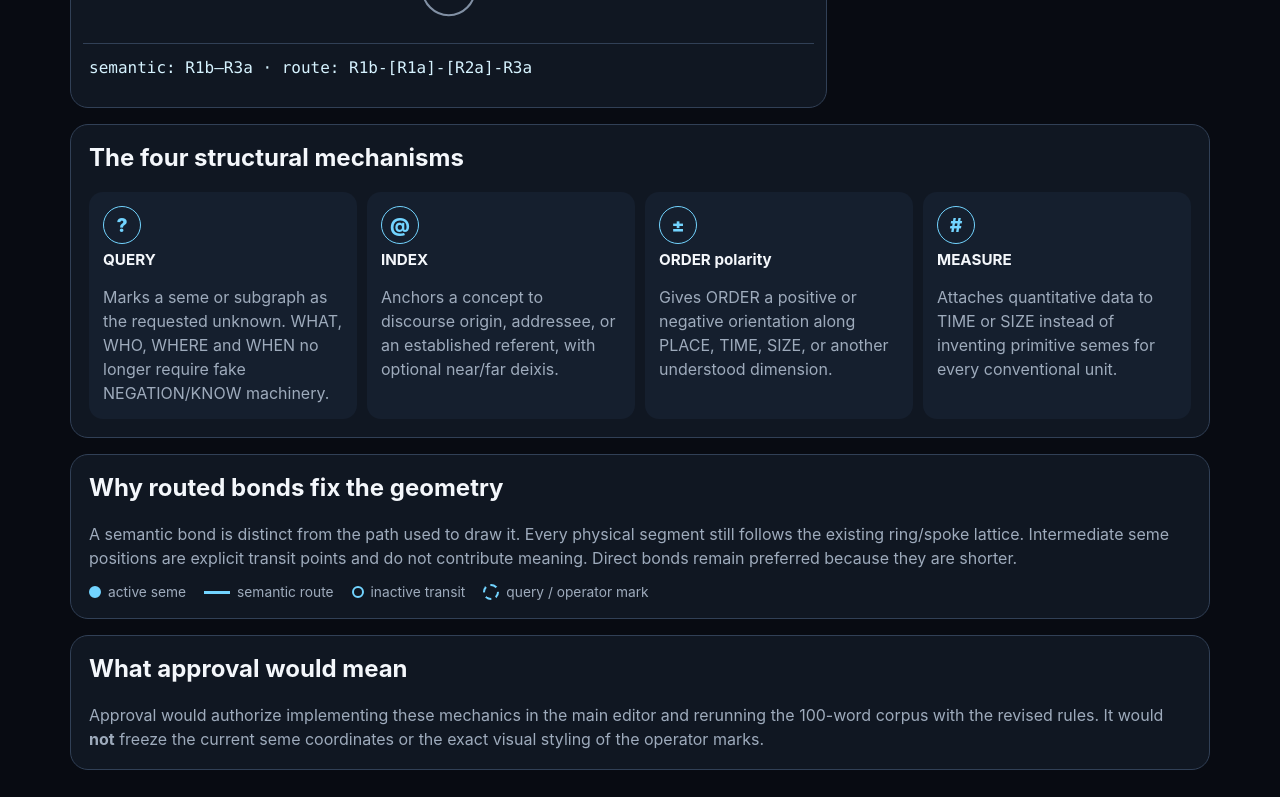
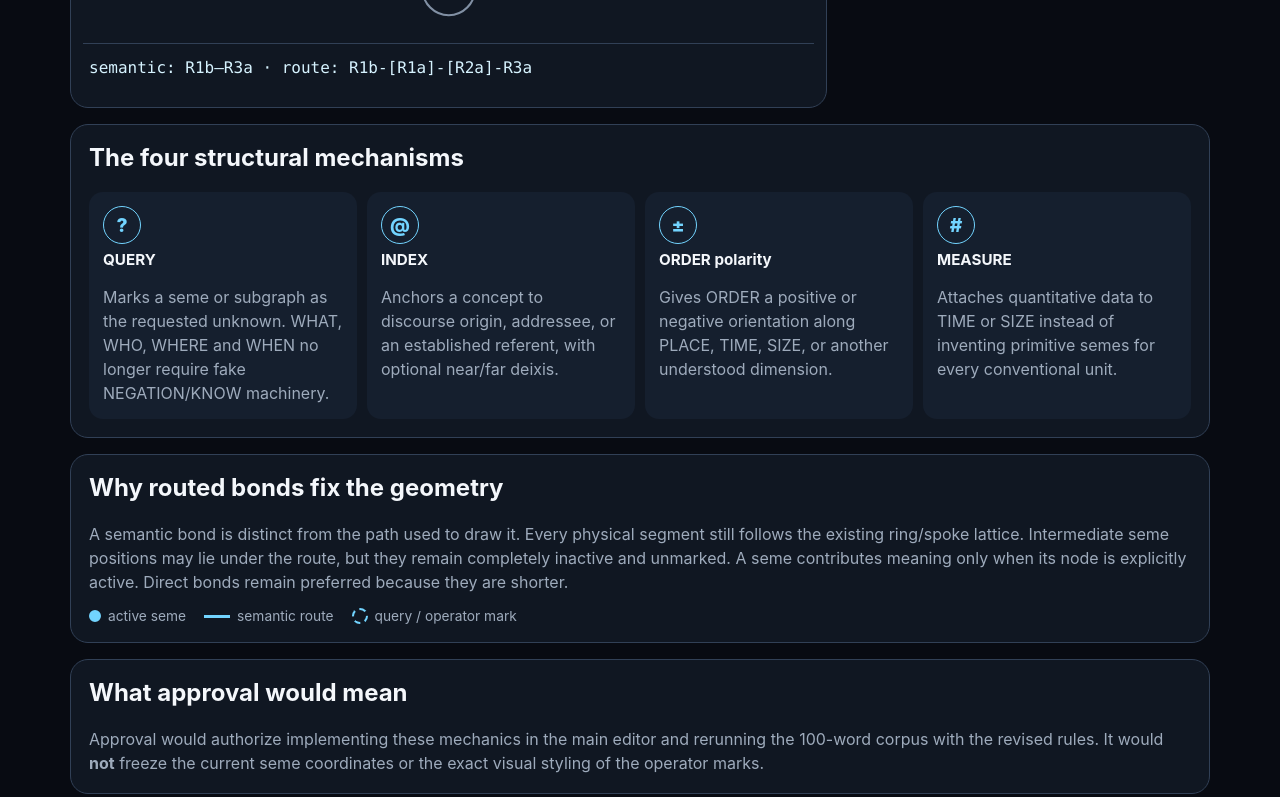
Before and after one commit to cargo-culture/cogniform, a plain HTML site: page preview/top100-resolution-v1/index.html in a window 1280 px wide. Shown: the part 1025-1822 px from the top of the page. Drawn offline with Linux system fonts and the light colour scheme.

Commit message:
Clarify unmarked transit semes in preview

```diff
--- a/preview/top100-resolution-v1/index.html
+++ b/preview/top100-resolution-v1/index.html
@@ -42,7 +42,7 @@
 
         <svg id="previewSvg" viewBox="0 0 700 700" role="img" aria-labelledby="svgTitle svgDesc">
           <title id="svgTitle">Cogniform proposal preview</title>
-          <desc id="svgDesc">Four rings with active semes, routed bonds, transit nodes, and structural marks.</desc>
+          <desc id="svgDesc">Four rings with active semes, routed bonds passing through unmarked inactive semes, and structural marks.</desc>
           <g id="baseLayer"></g>
           <g id="routeLayer"></g>
           <g id="nodeLayer"></g>
@@ -92,14 +92,11 @@
       <h2>Why routed bonds fix the geometry</h2>
       <p>
         A semantic bond is distinct from the path used to draw it. Every physical
-        segment still follows the existing ring/spoke lattice. Intermediate seme
-        positions are explicit transit points and do not contribute meaning.
-        Direct bonds remain preferred because they are shorter.
+        segment still follows the existing ring/spoke lattice. Intermediate seme positions may lie under the route, but they remain completely inactive and unmarked. A seme contributes meaning only when its node is explicitly active. Direct bonds remain preferred because they are shorter.
       </p>
       <div class="legend">
         <span><i class="dot active"></i> active seme</span>
         <span><i class="line"></i> semantic route</span>
-        <span><i class="dot transit"></i> inactive transit</span>
         <span><i class="halo"></i> query / operator mark</span>
       </div>
     </section>
```
